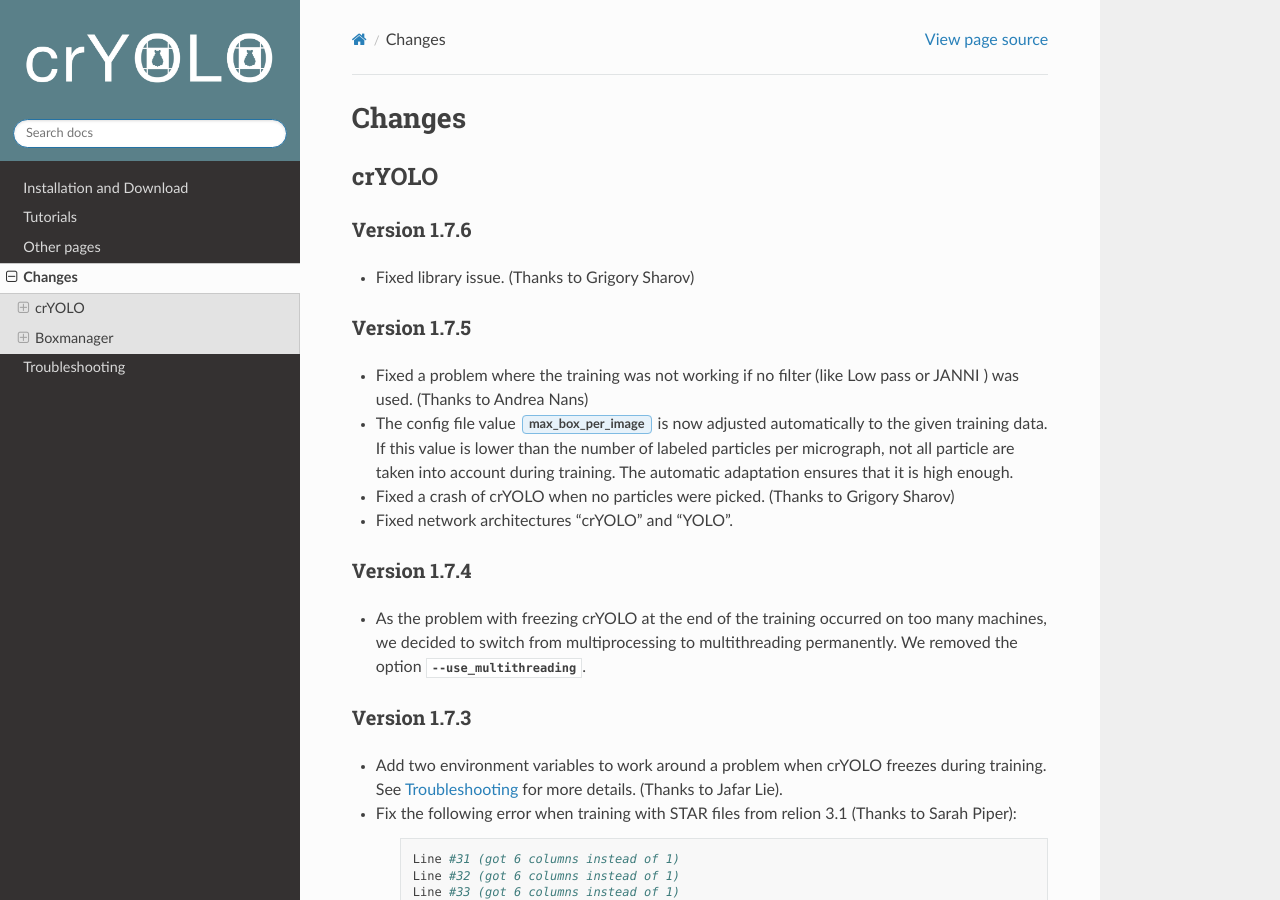
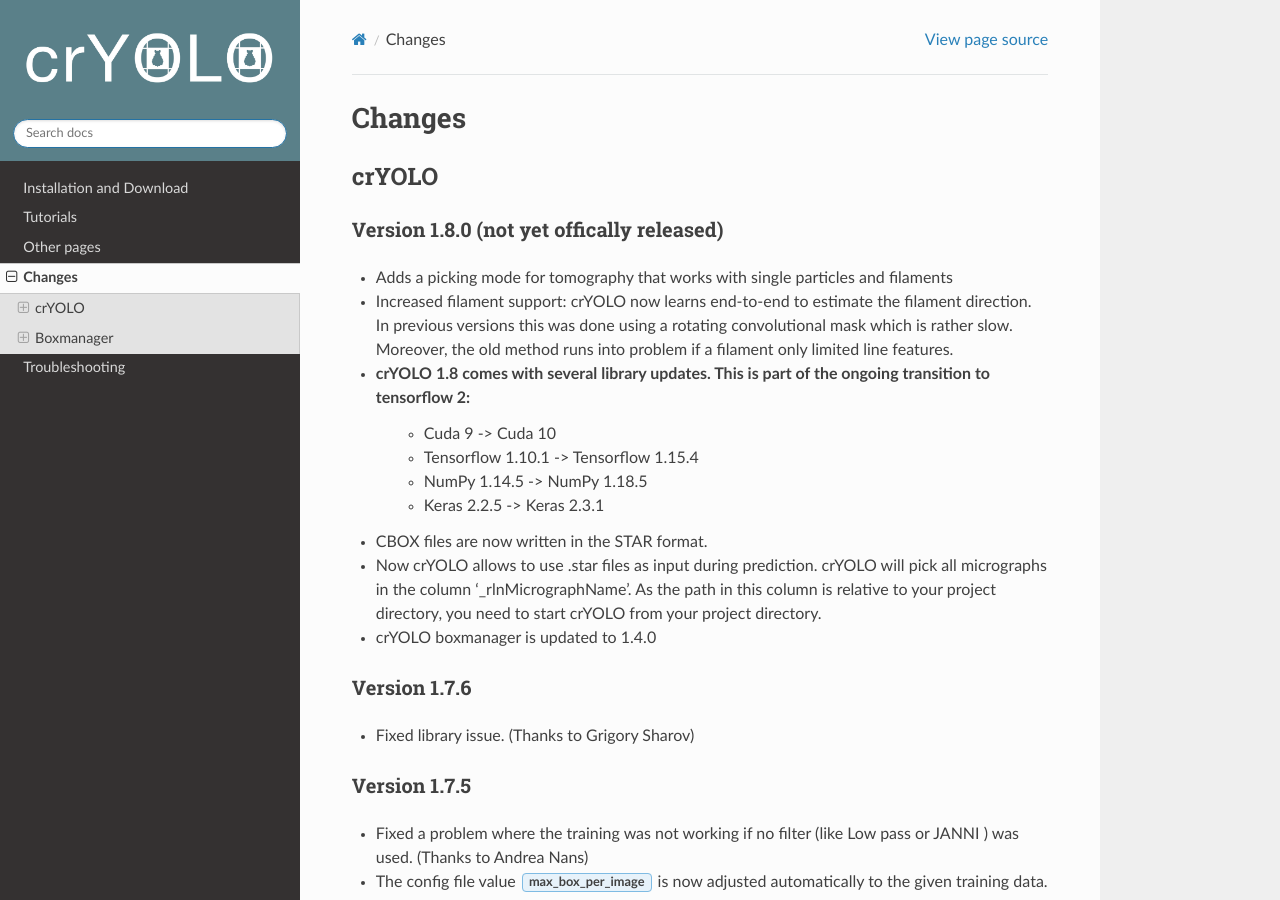
Before and after one commit to MPI-Dortmund/cryolo, a Sphinx documentation site: the page built from source/changes.rst, in a window 1280 px wide and 900 px high. Built offline with Sphinx 7.4.7 and the Read the Docs theme 2.0.0, drawn with Linux system fonts in a browser that asks for light colours; some of the changed text lies outside the part shown.

```diff
--- a/source/changes.rst
+++ b/source/changes.rst
@@ -3,6 +3,19 @@ Changes
 
 crYOLO
 ^^^^^^
+
+Version 1.8.0 (not yet offically released)
+*************
+* Adds a picking mode for tomography that works with single particles and filaments
+* Increased filament support: crYOLO now learns end-to-end to estimate the filament direction. In previous versions this was done using a rotating convolutional mask which is rather slow. Moreover, the old method runs into problem if a filament only limited line features.
+* crYOLO 1.8 comes with several library updates. This is part of the ongoing transition to tensorflow 2:
+    * Cuda 9 -> Cuda 10
+    * Tensorflow 1.10.1 -> Tensorflow 1.15.4
+    * NumPy 1.14.5 -> NumPy 1.18.5
+    * Keras 2.2.5 -> Keras 2.3.1
+* CBOX files are now written in the STAR format.
+* Now crYOLO allows to use .star files as input during prediction. crYOLO will pick all micrographs in the column '_rlnMicrographName'. As the path in this column is relative to your project directory, you need to start crYOLO from your project directory.
+* crYOLO boxmanager is updated to 1.4.0
 
 Version 1.7.6
 *************
@@ -117,6 +130,16 @@ Version 1.6.0
 Boxmanager
 ^^^^^^^^^^
 
+Version 1.4.0
+*************
+
+* The boxmanager now support tomograms.
+* Added the option to pick filaments in micrographs and slices of tomograms.
+* Minor redesign of the GUI
+* Many internal changes
+
+All these changes were mainly implemented by Luca Lusnig. Thanks Luca :-)
+
 Version 1.3.6
 *************
 
```
Also changed, not shown: source/tutorials/data_preparation.rst (+14 -10 lines), source/img/cryolo_boxmanager_202103.png (added), source/tutorials/data_preparation_filament.rst (added).
